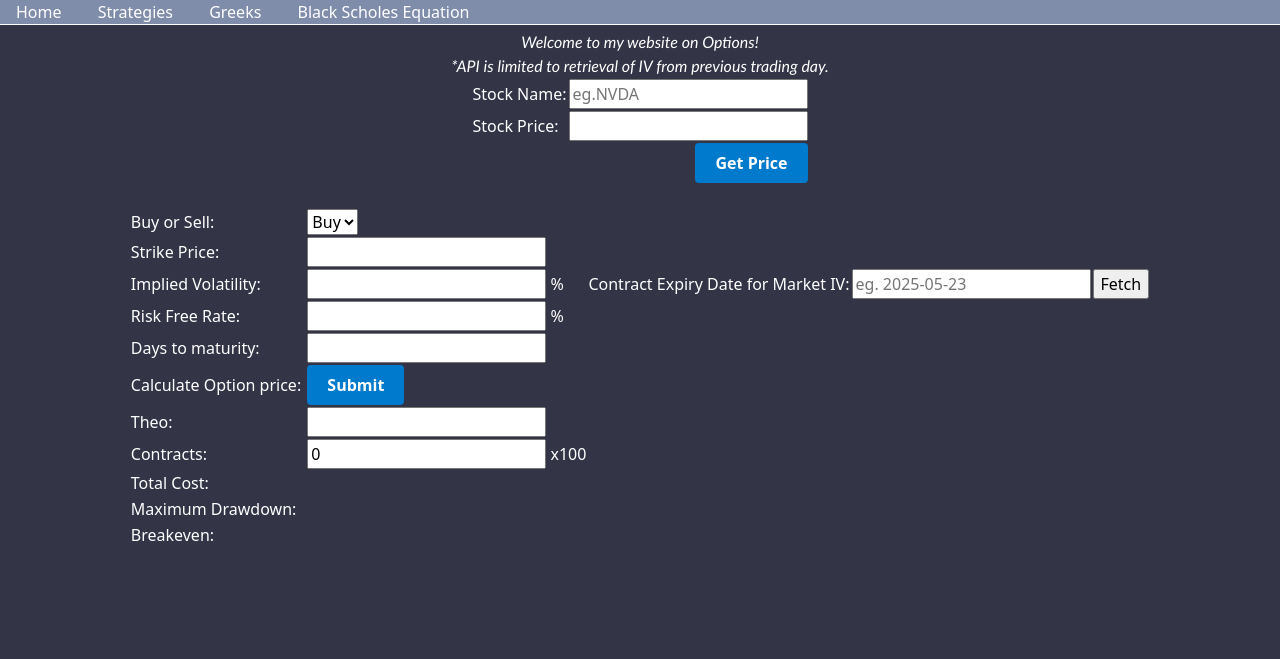
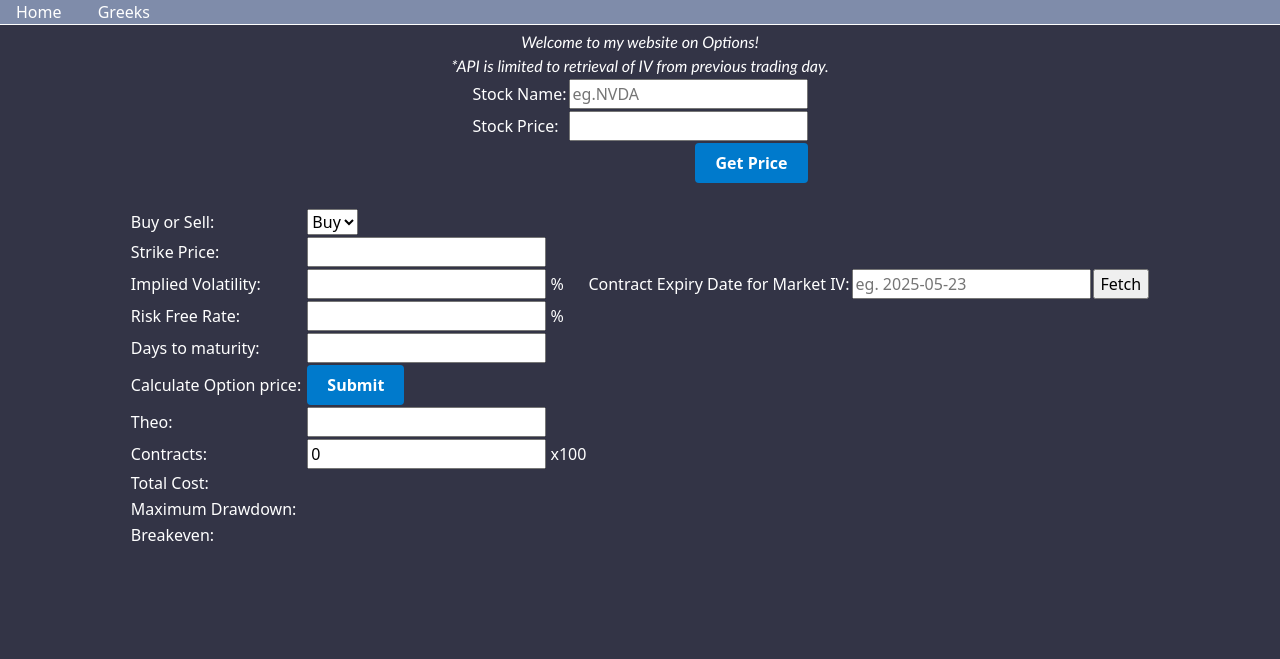
Before and after one commit to kenshoal/kenshoal-s-option-pricer, a plain HTML site: page Black Scholes/index.html in a window 1280 px wide. Drawn offline with nearby package versions, Linux system fonts and the light colour scheme.

Commit message:
Update index.html

```diff
--- a/Black Scholes/index.html
+++ b/Black Scholes/index.html
@@ -15,9 +15,7 @@
   <body class="main">
     <div class="topbar">
       <a href="index.html">Home</a>
-      <a href="strategies.html">Strategies</a>
       <a href="greeks.html">Greeks</a>
-      <a href="blackscholes.html">Black Scholes Equation</a>
     </div>
     <div id="introduction" style="padding-top: 30px">
       Welcome to my website on Options! <br />*API is limited to retrieval of IV
```
